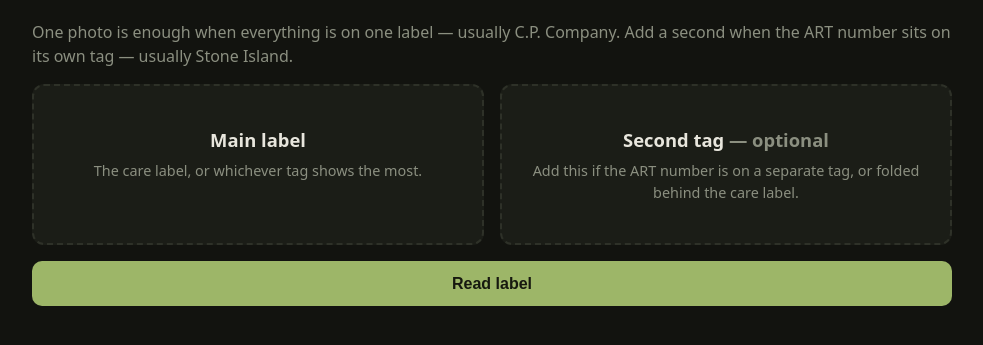
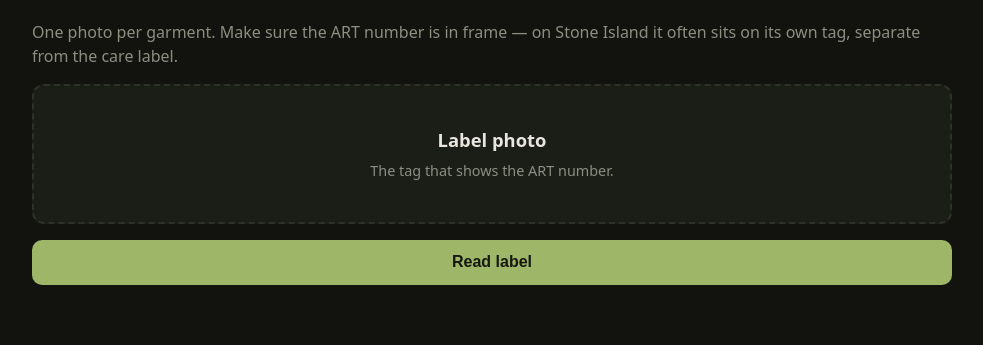
Before and after one commit to matthall8/street-garms-listing-tool, a Flask app: page / in a window 1280 px wide. Shown: the part 57-402 px from the top of the page, without its empty margins (148-1131 px from the left). Run offline with Flask 3, Linux system fonts and the light colour scheme.

Commit message:
feat: single photo upload

```diff
--- a/app/routes.py
+++ b/app/routes.py
@@ -32,35 +32,23 @@ def index():
 def capture():
     try:
         art = _read("art_photo")
-        details = _read("details_photo")
     except ValueError as exc:
         return render_template("index.html", error=str(exc)), 400
 
-    if art is None and details is None:
+    if art is None:
         return render_template(
-            "index.html", error="Add at least one photo — the ART number tag, the care label, or both."
+            "index.html", error="Add a photo of the label showing the ART number."
         ), 400
 
-    names = [n for n in (art and art[1], details and details[1]) if n]
+    (data, media_type), name = art
     try:
-        extraction = extract_bytes(
-            art=art[0] if art else None,
-            details=details[0] if details else None,
-            source=", ".join(names),
-        )
+        extraction = extract_bytes(art=(data, media_type), source=name)
     except Exception as exc:  # surface failures in the page, not the console
         return render_template("index.html", error=f"Extraction failed: {exc}"), 502
-
-    def preview(photo):
-        if not photo:
-            return None
-        data, media_type = photo[0]
-        return f"data:{media_type};base64,{base64.b64encode(data).decode()}"
 
     return render_template(
         "result.html",
         extraction=extraction,
         fields=asdict(extraction),
-        art_preview=preview(art),
-        details_preview=preview(details),
+        art_preview=f"data:{media_type};base64,{base64.b64encode(data).decode()}",
     )
--- a/app/static/style.css
+++ b/app/static/style.css
@@ -56,9 +56,6 @@ main { max-width: 60rem; margin: 0 auto; padding: 1.25rem; }
 .drop .big { display: block; font-size: 1.15rem; font-weight: 600; }
 .drop .hint { display: block; color: var(--dim); font-size: 0.9rem; margin-top: 0.4rem; }
 .drop input { display: none; }
-
-.shots { display: grid; gap: 1rem; grid-template-columns: 1fr; }
-@media (min-width: 40rem) { .shots { grid-template-columns: 1fr 1fr; } }
 
 .preview {
   display: none;
--- a/app/templates/index.html
+++ b/app/templates/index.html
@@ -4,28 +4,17 @@
 {% if error %}<p class="error">{{ error }}</p>{% endif %}
 
 <form method="post" enctype="multipart/form-data" id="form">
-  <p class="lead">One photo is enough when everything is on one label — usually
-    C.P. Company. Add a second when the ART number sits on its own tag —
-    usually Stone Island.</p>
+  <p class="lead">One photo per garment. Make sure the ART number is in frame —
+    on Stone Island it often sits on its own tag, separate from the care label.</p>
 
-  <div class="shots">
   <label class="drop" for="art_photo">
-      <span class="big">Main label</span>
-      <span class="hint">The care label, or whichever tag shows the most.</span>
+    <span class="big">Label photo</span>
+    <span class="hint">The tag that shows the ART number.</span>
     <!-- capture="environment" opens the rear camera over plain HTTP,
          unlike getUserMedia which needs a secure context. -->
     <input type="file" id="art_photo" name="art_photo" accept="image/*" capture="environment">
     <img class="preview" alt="">
   </label>
-
-    <label class="drop" for="details_photo">
-      <span class="big">Second tag <span class="dim">— optional</span></span>
-      <span class="hint">Add this if the ART number is on a separate tag, or
-        folded behind the care label.</span>
-      <input type="file" id="details_photo" name="details_photo" accept="image/*" capture="environment">
-      <img class="preview" alt="">
-    </label>
-  </div>
 
   <button type="submit">Read label</button>
   <p class="working" id="working">Reading label…</p>
```
Also changed, not shown: CLAUDE.md (+1 -1 lines), TODO.md (+4 -7 lines), app/templates/result.html (+2 -8 lines), main.py (+3 -10 lines), tests/test_routes.py (+18 -1 lines), README.md. Lines whose indentation alone changed are shown as unchanged.
